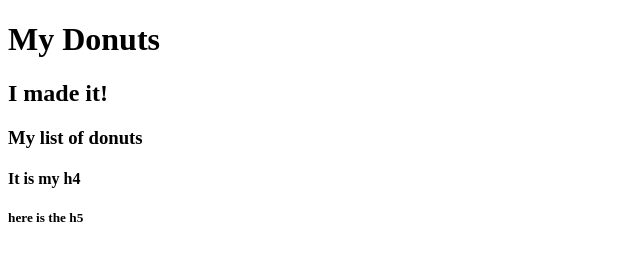
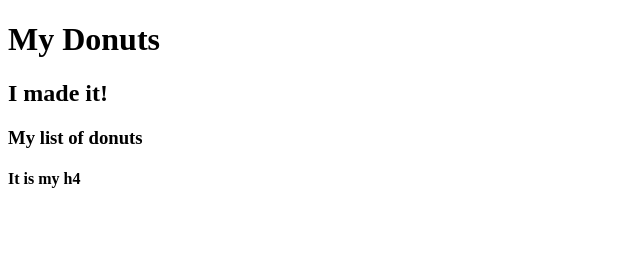
Before and after one commit to Fauziaameeri/donut, a plain HTML site: page index.html in a window 1280 px wide. Shown: the full height of the page, 0-640 px from the left. Drawn offline with nearby package versions, Linux system fonts and the light colour scheme.

Commit message:
Revert "h5 added"
This reverts commit 0db9129a3a3947d243ad8a77c6ad73b6c17a758c.

:x
:x
git status

```diff
--- a/index.html
+++ b/index.html
@@ -14,7 +14,6 @@
     <h2>I made it!</h2>
     <h3>My list of donuts</h3>
     <h4>It is my h4</h4>
-    <h5>here is the h5</h5>
 
 
 </div>
```
